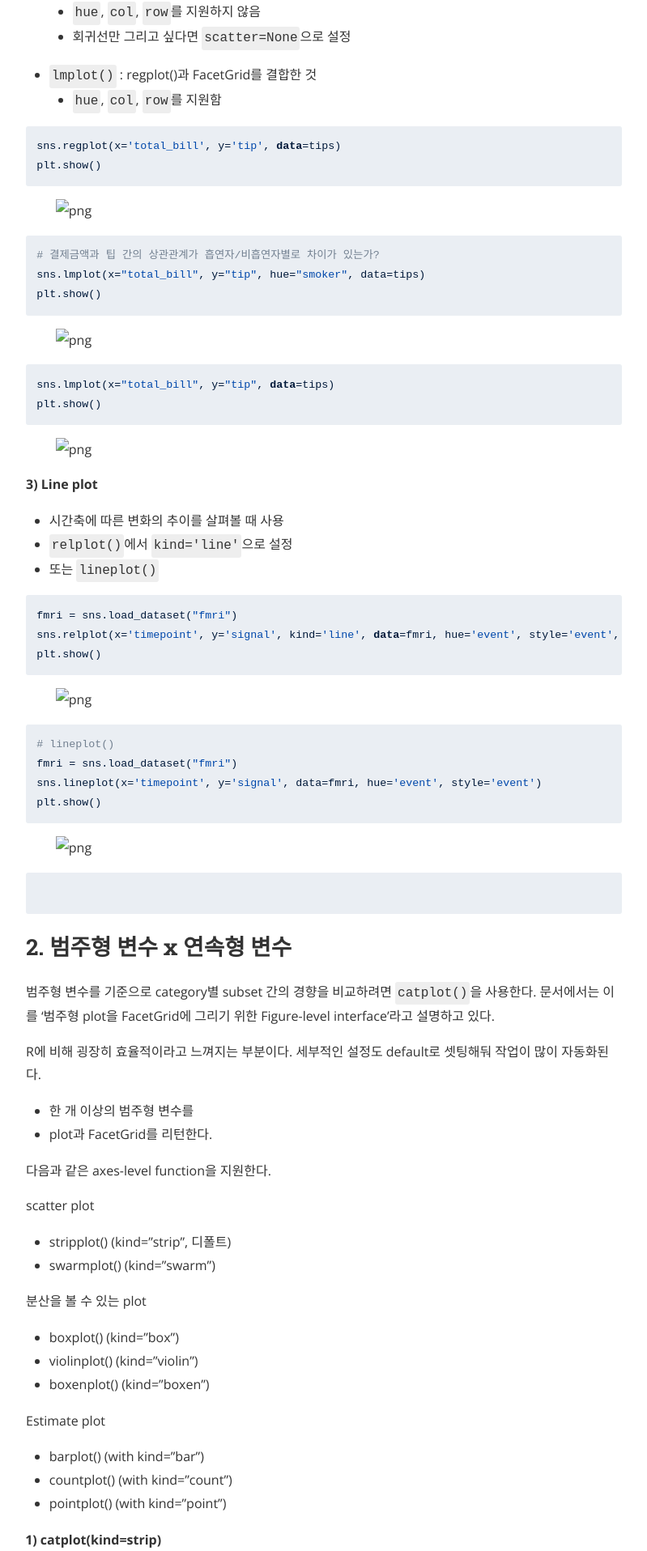
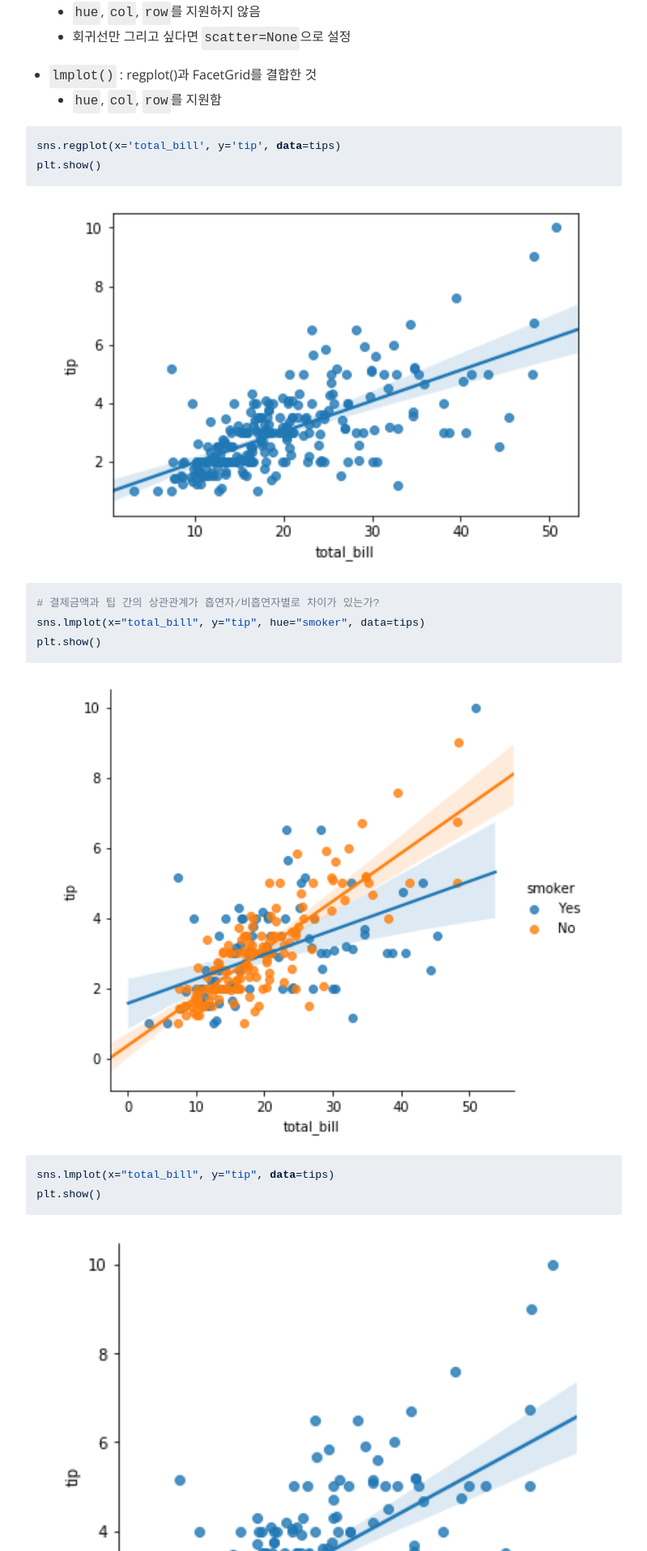
Before and after one commit to JessyMin/jessymin.github.io, a Jekyll site: the page built from _posts/2019-01-13-python-seaborn-package-1.md, in a window 1280 px wide. Shown: the part 2469-4385 px from the top of the page at 81% size, without its empty margins (240-1039 px from the left). Built offline with Jekyll 4.4.1, drawn with Linux system fonts in a browser that asks for light colours; nearby versions of some CDN libraries.

Commit message:
[edit] 이미지 링크_전체 수정

````diff
--- a/_posts/2019-01-13-python-seaborn-package-1.md
+++ b/_posts/2019-01-13-python-seaborn-package-1.md
@@ -80,8 +80,7 @@ sns.regplot(x='total_bill', y='tip', data=tips)
 plt.show()
 ```
 
-![png](./assets/images/2019-01-13/output_5_1.png)
-
+<img src="https://raw.githubusercontent.com/JessyMin/jessymin.github.io/master/assets/images/2019-01-13/output_5_1.png" width=350>
 
 
 ```python
@@ -90,7 +89,7 @@ sns.lmplot(x="total_bill", y="tip", hue="smoker", data=tips)
 plt.show()
 ```
 
-![png](./assets/images/2019-01-13/output_6_1.png)
+<img src="https://raw.githubusercontent.com/JessyMin/jessymin.github.io/master/assets/images/2019-01-13/output_6_1.png" width=350>
 
 
 ```python
@@ -98,7 +97,7 @@ sns.lmplot(x="total_bill", y="tip", data=tips)
 plt.show()
 ```
 
-![png](./assets/images/2019-01-13/output_7_1.png)
+<img src="https://raw.githubusercontent.com/JessyMin/jessymin.github.io/master/assets/images/2019-01-13/output_7_1.png" width=350>
 
 
 **3) Line plot**
@@ -114,8 +113,7 @@ sns.relplot(x='timepoint', y='signal', kind='line', data=fmri, hue='event', styl
 plt.show()
 ```
 
-
-![png](./assets/images/2019-01-13/output_9_0.png)
+<img src="https://raw.githubusercontent.com/JessyMin/jessymin.github.io/master/assets/images/2019-01-13/output_9_0.png" width=350>
 
 
 
@@ -126,7 +124,7 @@ sns.lineplot(x='timepoint', y='signal', data=fmri, hue='event', style='event')
 plt.show()
 ```
 
-![png](./assets/images/2019-01-13/output_10_1.png)
+<img src="https://raw.githubusercontent.com/JessyMin/jessymin.github.io/master/assets/images/2019-01-13/output_10_1.png" width=350>
 
 
 
@@ -172,8 +170,7 @@ sns.catplot('day','total_bill', data=tips)
 plt.show()
 ```
 
-
-![png](./assets/images/2019-01-13/output_13_0.png)
+<img src="https://raw.githubusercontent.com/JessyMin/jessymin.github.io/master/assets/images/2019-01-13/output_13_0.png" width=350>
 
 
 **2) swarmplot()**
@@ -186,8 +183,7 @@ sns.catplot('day','total_bill', hue='time', kind='swarm', data=tips)
 plt.show()
 ```
 
-
-![png](./assets/images/2019-01-13/output_15_0.png)
+<img src="https://raw.githubusercontent.com/JessyMin/jessymin.github.io/master/assets/images/2019-01-13/output_15_0.png" width=350>
 
 
 **3) violinplot()**
@@ -199,7 +195,8 @@ sns.catplot('day','total_bill', hue='time', kind='violin', data=tips)
 plt.show()
 ```
 
-![png](./assets/images/2019-01-13/output_17_1.png)
+<img src="https://raw.githubusercontent.com/JessyMin/jessymin.github.io/master/assets/images/2019-01-13/output_17_1.png" width=350>
+
 
 
 ## 3. 어떤 함수를 쓸 것인가?
@@ -216,7 +213,9 @@ plt.show()
 sns.violinplot('day','total_bill', hue='time', data=tips)
 plt.show()
 ```
-![png](./assets/images/2019-01-13/output_20_2.png)
+
+<img src="https://raw.githubusercontent.com/JessyMin/jessymin.github.io/master/assets/images/2019-01-13/output_20_2.png" width=350>
+
 
 ```python
 # Axis-level Function
@@ -224,7 +223,7 @@ sns.catplot('day','total_bill', hue='time', kind='violin', data=tips)
 plt.show()
 ```
 
-![png](./assets/images/2019-01-13/output_21_1.png)
+<img src="https://raw.githubusercontent.com/JessyMin/jessymin.github.io/master/assets/images/2019-01-13/output_21_1.png" width=350>
 
 
 ## 4. Facet Grid
@@ -240,7 +239,7 @@ sns.relplot('total_bill', 'tip', hue='smoker', style='smoker', data=tips)
 plt.show()
 ```
 
-![png](./assets/images/2019-01-13/output_24_1.png)
+<img src="https://raw.githubusercontent.com/JessyMin/jessymin.github.io/master/assets/images/2019-01-13/output_24_1.png" width=350>
 
 
 
@@ -254,4 +253,4 @@ plt.show()
 sns.relplot('total_bill', 'tip', data=tips, col='sex', row='smoker')
 ```
 
-![png](./assets/images/2019-01-13/output_26_1.png)
+<img src="https://raw.githubusercontent.com/JessyMin/jessymin.github.io/master/assets/images/2019-01-13/output_26_1.png" width=350>
````
